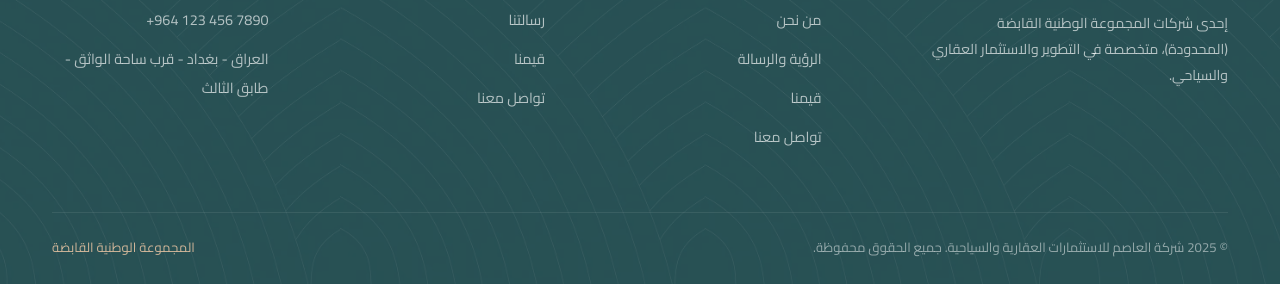
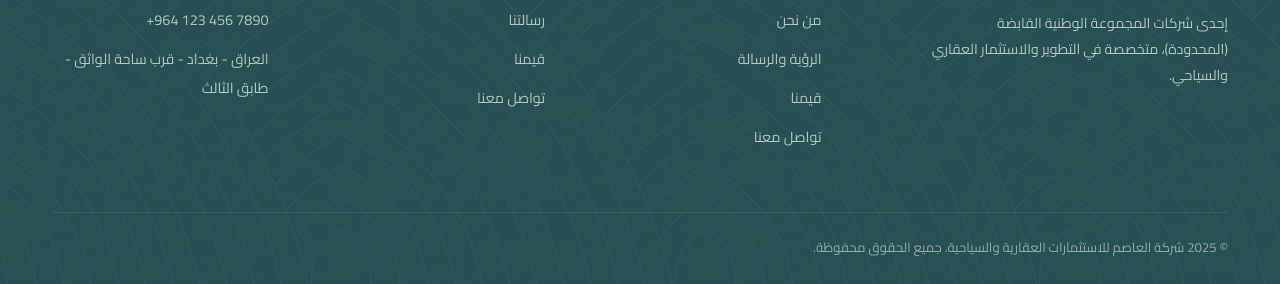
Before and after one commit to alwata11/alasemmm, a plain HTML site: page contact.html in a window 1280 px wide. Shown: the part 2070-2354 px from the top of the page. Drawn offline with Linux system fonts and the light colour scheme.

Commit message:
Update contact.html

```diff
--- a/contact.html
+++ b/contact.html
@@ -224,7 +224,7 @@
     </div>
     <div class="footer-bottom">
       <span data-i18n="footer_copy">© 2025 شركة العاصم للاستثمارات العقارية والسياحية. جميع الحقوق محفوظة.</span>
-      <a href="#" data-i18n="footer_part">المجموعة الوطنية القابضة</a>
+
     </div>
   </div>
 </footer>
```
